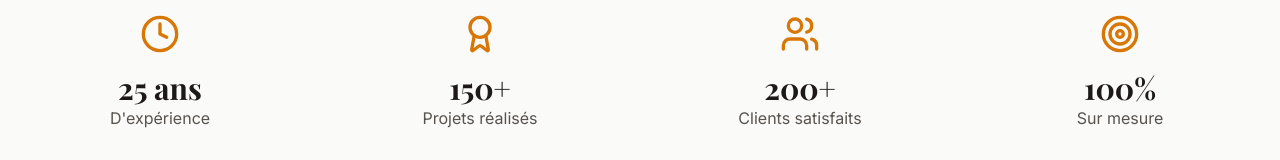
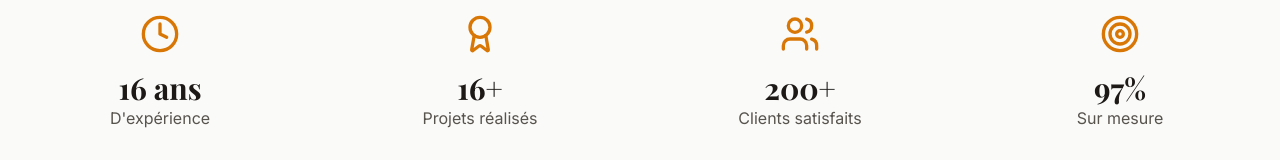
Before and after one commit to PATAWALA/PH-NIX-GROUP, a Next.js app: page /a-propos in a window 1280 px wide. Shown: the part 366-526 px from the top of the page. Built offline with nearby package versions, Linux system fonts and the light colour scheme; a web font is replaced by a local one.

Commit message:
36 update

```diff
--- a/src/app/a-propos/page.tsx
+++ b/src/app/a-propos/page.tsx
@@ -25,10 +25,10 @@ export default function AProposPage() {
 
         <div className="grid grid-cols-1 md:grid-cols-2 lg:grid-cols-4 gap-8 mb-16">
           {[
-            { icon: Clock, title: '25 ans', description: 'D\'expérience' },
-            { icon: Award, title: '150+', description: 'Projets réalisés' },
+            { icon: Clock, title: '16 ans', description: 'D\'expérience' },
+            { icon: Award, title: '16+', description: 'Projets réalisés' },
             { icon: Users, title: '200+', description: 'Clients satisfaits' },
-            { icon: Target, title: '100%', description: 'Sur mesure' },
+            { icon: Target, title: '97%', description: 'Sur mesure' },
           ].map((stat, index) => (
             <div key={index} className="text-center p-6">
               <stat.icon className="h-10 w-10 text-amber-600 mx-auto mb-4" />
```
